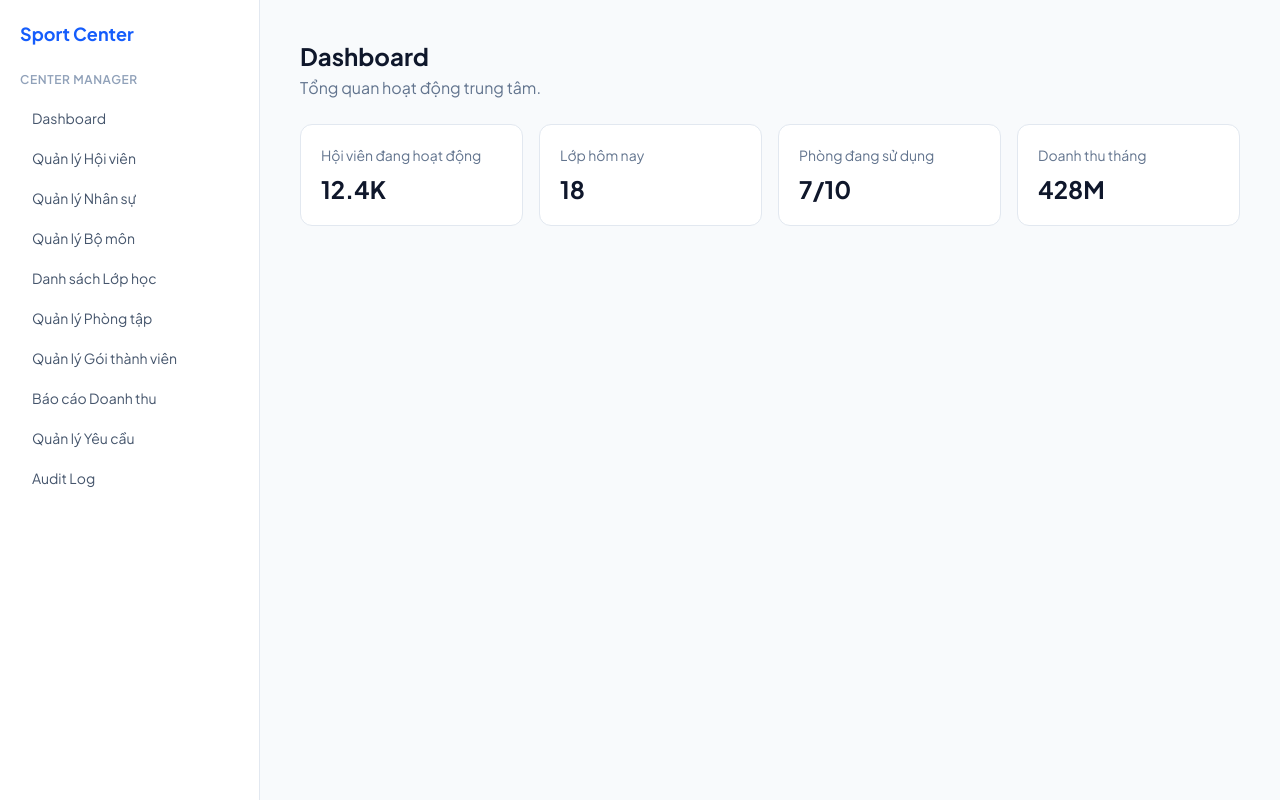
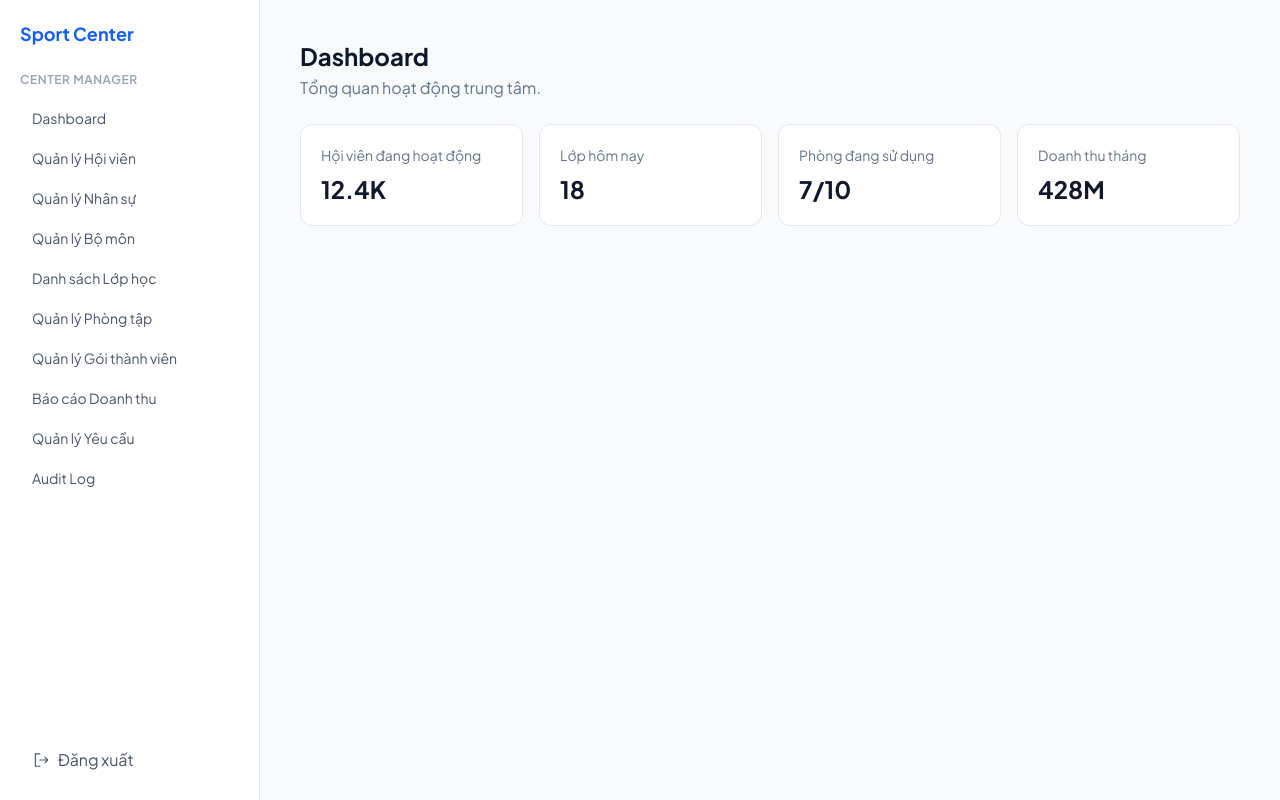
Before and after one commit to Sportigo-SWP391-FA26/Sportigo-FE, a React (Vite) app: page /app/dashboard in a window 1280 px wide. Built offline with nearby package versions, Linux system fonts and the light colour scheme; no server answers.

Commit message:
feat(auth): complete logout flow in app navigation

```diff
--- a/src/components/navigation/Sidebar.tsx
+++ b/src/components/navigation/Sidebar.tsx
@@ -1,5 +1,9 @@
+import { SignOut } from '@phosphor-icons/react';
+import { useState } from 'react';
 import { NavLink } from 'react-router-dom';
+import { useNavigate } from 'react-router-dom';
 import type { NavigationItem } from '../../config/navigation';
+import { logout } from '../../features/auth/api';
 
 type SidebarProps = {
   roleLabel: string;
@@ -7,8 +11,20 @@ type SidebarProps = {
 };
 
 export function Sidebar({ roleLabel, items }: SidebarProps) {
+  const navigate = useNavigate();
+  const [isLoggingOut, setIsLoggingOut] = useState(false);
+
+  const handleLogout = async () => {
+    setIsLoggingOut(true);
+    try {
+      await logout();
+    } finally {
+      navigate('/login', { replace: true });
+    }
+  };
+
   return (
-    <aside className="border-r border-slate-200 bg-white p-5">
+    <aside className="flex min-h-screen flex-col border-r border-slate-200 bg-white p-5">
       <p className="text-lg font-bold text-blue-600">Sport Center</p>
       <p className="mt-6 text-xs font-semibold uppercase tracking-wider text-slate-400">
         {roleLabel}
@@ -30,6 +46,15 @@ export function Sidebar({ roleLabel, items }: SidebarProps) {
           </NavLink>
         ))}
       </nav>
+      <button
+        className="mt-auto flex items-center gap-2 rounded-lg px-3 py-2 text-sm font-semibold text-slate-600 hover:bg-slate-100 disabled:opacity-60"
+        type="button"
+        onClick={handleLogout}
+        disabled={isLoggingOut}
+      >
+        <SignOut size={18} />
+        {isLoggingOut ? 'Đang đăng xuất…' : 'Đăng xuất'}
+      </button>
     </aside>
   );
 }
--- a/src/features/auth/api.ts
+++ b/src/features/auth/api.ts
@@ -38,6 +38,9 @@ export async function resendVerification(email: string) {
 }
 
 export async function logout() {
-  await apiClient.post('/auth/logout');
-  localStorage.removeItem('accessToken');
+  try {
+    await apiClient.post('/auth/logout');
+  } finally {
+    localStorage.removeItem('accessToken');
+  }
 }
--- a/src/features/member/components/MemberNavbar.tsx
+++ b/src/features/member/components/MemberNavbar.tsx
@@ -1,7 +1,8 @@
-import { Bell, List, X } from '@phosphor-icons/react';
+import { Bell, List, SignOut, X } from '@phosphor-icons/react';
 import { useEffect, useState } from 'react';
-import { NavLink, useLocation } from 'react-router-dom';
+import { NavLink, useLocation, useNavigate } from 'react-router-dom';
 import { BrandLogo } from '../../../components/brand/BrandLogo';
+import { logout } from '../../auth/api';
 import { memberProfile } from '../mockData';
 
 const items = [
@@ -16,7 +17,9 @@ const items = [
 export function MemberNavbar() {
   const [open, setOpen] = useState(false);
   const [scrolled, setScrolled] = useState(false);
+  const [isLoggingOut, setIsLoggingOut] = useState(false);
   const { pathname } = useLocation();
+  const navigate = useNavigate();
   const overlaysHero = pathname === '/member/home' && !scrolled;
 
   useEffect(() => {
@@ -25,6 +28,15 @@ export function MemberNavbar() {
     window.addEventListener('scroll', update, { passive: true });
     return () => window.removeEventListener('scroll', update);
   }, []);
+
+  const handleLogout = async () => {
+    setIsLoggingOut(true);
+    try {
+      await logout();
+    } finally {
+      navigate('/login', { replace: true });
+    }
+  };
 
   return (
     <header className={`member-nav ${overlaysHero ? 'member-nav--overlay' : ''}`}>
@@ -44,6 +56,10 @@ export function MemberNavbar() {
           <button aria-label="Thông báo" className="member-nav__bell"><Bell /><i /></button>
           <img src={memberProfile.avatar} alt="" />
           <span>{memberProfile.name}</span>
+          <button className="member-nav__logout" type="button" onClick={handleLogout} disabled={isLoggingOut} aria-label="Đăng xuất">
+            <SignOut />
+            <span>{isLoggingOut ? 'Đang thoát…' : 'Đăng xuất'}</span>
+          </button>
         </div>
       </div>
     </header>
--- a/src/styles/index.css
+++ b/src/styles/index.css
@@ -481,6 +481,8 @@ html { scroll-behavior: smooth; }
 .member-nav__account > img { width: 40px; height: 40px; border-radius: 50%; object-fit: cover; }
 .member-nav__bell { position: relative; width: 40px; height: 40px; padding: 0; border: 0; border-radius: 50%; color: #172033; background: transparent; display: grid; place-items: center; font-size: 21px; cursor: pointer; }
 .member-nav__bell:hover { background: #f1f5f9; }.member-nav__bell i { position: absolute; top: 7px; right: 8px; width: 7px; height: 7px; border: 2px solid #fff; border-radius: 50%; background: #ef4444; }
+.member-nav__logout { min-height: 40px; padding: 0 12px; border: 1px solid #e2e8f0; border-radius: 10px; color: inherit; background: transparent; display: flex; align-items: center; gap: 7px; font: inherit; cursor: pointer; }
+.member-nav__logout:hover { background: #f1f5f9; }.member-nav__logout:disabled { cursor: wait; opacity: .65; }.member-nav__logout svg { font-size: 18px; }
 .member-nav__toggle { display: none; }
 
 .member-greeting { position: relative; min-height: 120px; overflow: hidden; }
@@ -533,6 +535,7 @@ html { scroll-behavior: smooth; }
 .member-nav--overlay .member-nav__links a.active { position: relative; color: #fff; background: transparent; }
 .member-nav--overlay .member-nav__links a.active::after { content: ''; position: absolute; right: 15px; bottom: 3px; left: 15px; height: 2px; background: #38bdf8; }
 .member-nav--overlay .member-nav__bell { color: #fff; }.member-nav--overlay .member-nav__toggle { color: #fff; background: rgb(255 255 255 / 14%); }
+.member-nav--overlay .member-nav__logout { border-color: rgb(255 255 255 / 28%); }.member-nav--overlay .member-nav__logout:hover { background: rgb(255 255 255 / 12%); }
 .member-home--landing { overflow: hidden; background: #f8fafc; }
 .member-home-hero { position: relative; min-height: 680px; color: #fff; isolation: isolate; background: #071426; }
 .member-home-hero__image { position: absolute; z-index: -2; inset: 0; width: 100%; height: 100%; object-fit: cover; object-position: center 48%; }
```
